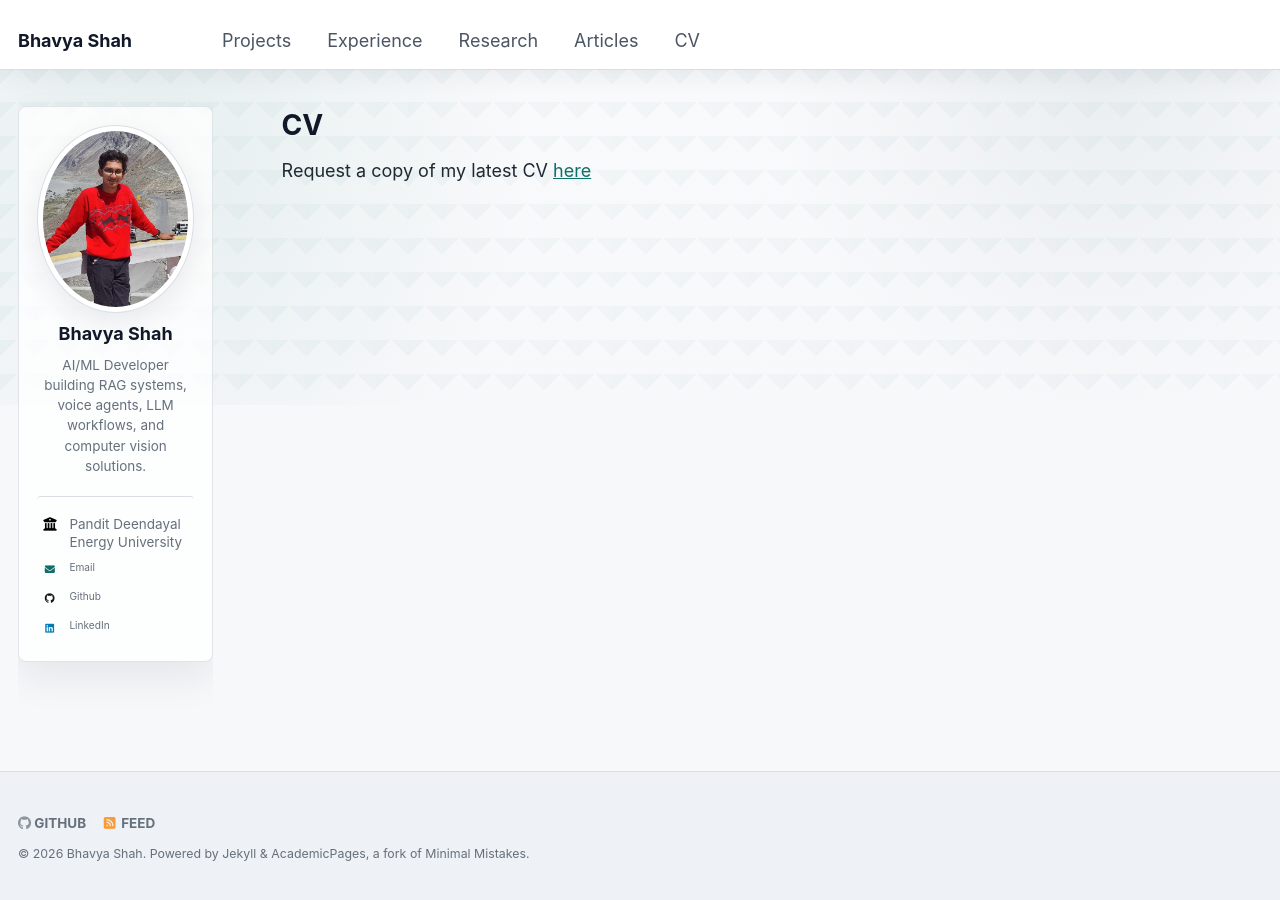
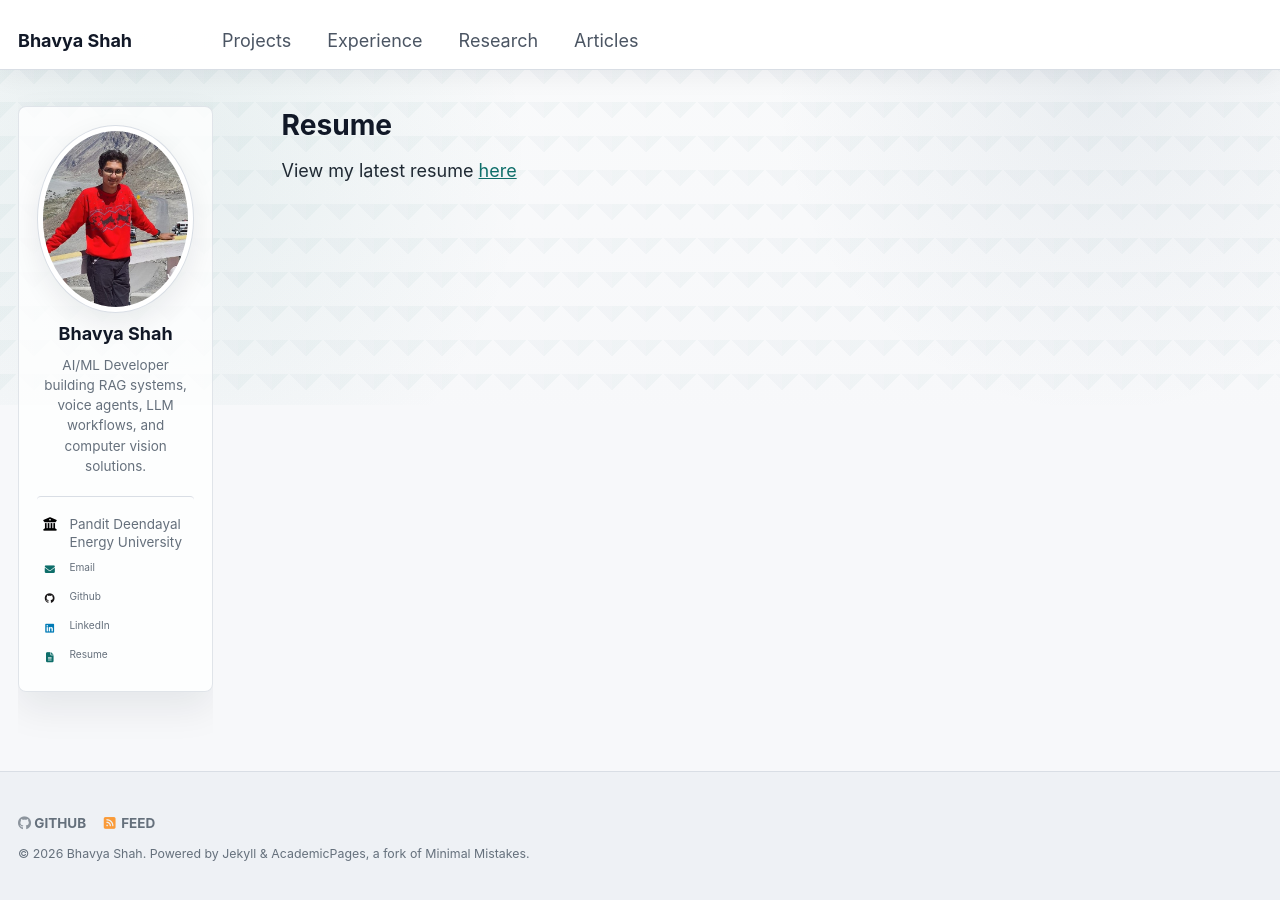
Before and after one commit to B3CODER/B3CODER.github.io, a Jekyll site: the page built from _pages/cv.md, in a window 1280 px wide. Built offline with Jekyll 4.4.1, drawn with Linux system fonts in a browser that asks for light colours.

Commit message:
Move resume link to profile sidebar

```diff
--- a/_config.yml
+++ b/_config.yml
@@ -59,6 +59,7 @@ author:
   instagram        : # Username
   lastfm           : # Username
   linkedin         : https://www.linkedin.com/in/bhavya-shah-992ab5219/
+  resume_url       : /files/Resume_Professional.pdf
   mastodon         : # URL
   medium           : # URL
   pinterest        : # Username
--- a/_data/navigation.yml
+++ b/_data/navigation.yml
@@ -11,6 +11,3 @@ main:
 
   - title: "Articles"
     url: /articles/
-
-  - title: "CV"
-    url: /cv/
--- a/_includes/author-profile.html
+++ b/_includes/author-profile.html
@@ -109,7 +109,15 @@
         <li><a href="https://lastfm.com/user/{{ author.lastfm }}"><i class="fab fa-fw fa-lastfm icon-pad-right" aria-hidden="true"></i>Last.fm</a></li>
       {% endif %}
       {% if author.linkedin %}
-        <li><a href="https://www.linkedin.com/in/{{ author.linkedin }}"><i class="fab fa-fw fa-linkedin icon-pad-right" aria-hidden="true"></i>LinkedIn</a></li>
+        {% if author.linkedin contains "://" %}
+          {% assign linkedin_url = author.linkedin %}
+        {% else %}
+          {% assign linkedin_url = "https://www.linkedin.com/in/" | append: author.linkedin %}
+        {% endif %}
+        <li><a href="{{ linkedin_url }}"><i class="fab fa-fw fa-linkedin icon-pad-right" aria-hidden="true"></i>LinkedIn</a></li>
+      {% endif %}
+      {% if author.resume_url %}
+        <li><a href="{{ author.resume_url | relative_url }}"><i class="fas fa-fw fa-file-lines icon-pad-right" aria-hidden="true"></i>Resume</a></li>
       {% endif %}
       {% if author.mastodon %}
         <li><a href="{{ author.mastodon }}"><i class="fab fa-fw fa-mastodon icon-pad-right" aria-hidden="true"></i>Mastodon</a></li>
--- a/_pages/cv.md
+++ b/_pages/cv.md
@@ -1,10 +1,10 @@
 ---
 layout: archive
-title: "CV"
-permalink: /cv/
+title: "Resume"
+permalink: /resume/
 author_profile: true
 redirect_from:
-  - /resume
+  - /cv/
 ---
 
-Request a copy of my latest CV [here](/files/Resume_Professional.pdf)
+View my latest resume [here](/files/Resume_Professional.pdf)
```
